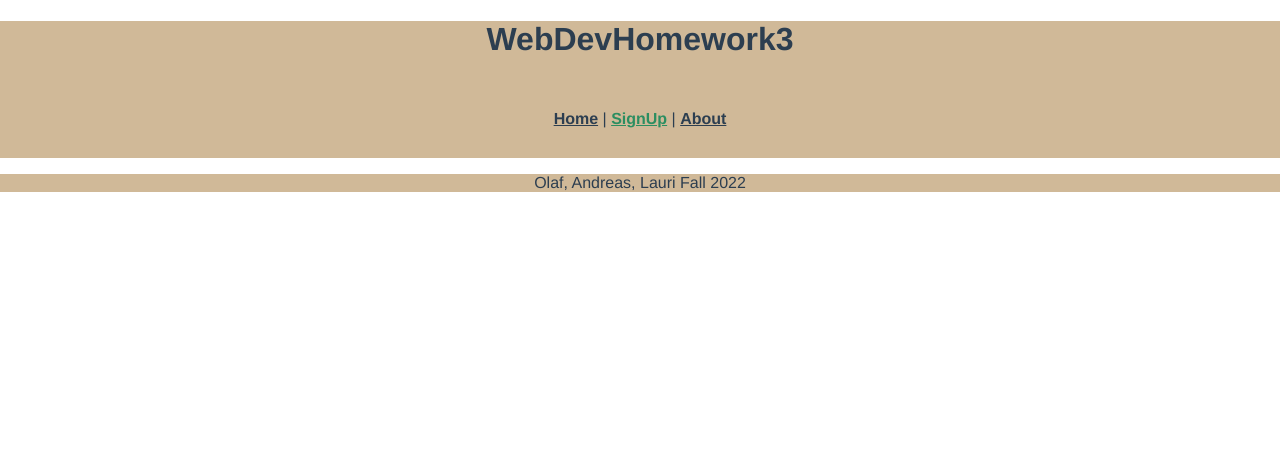
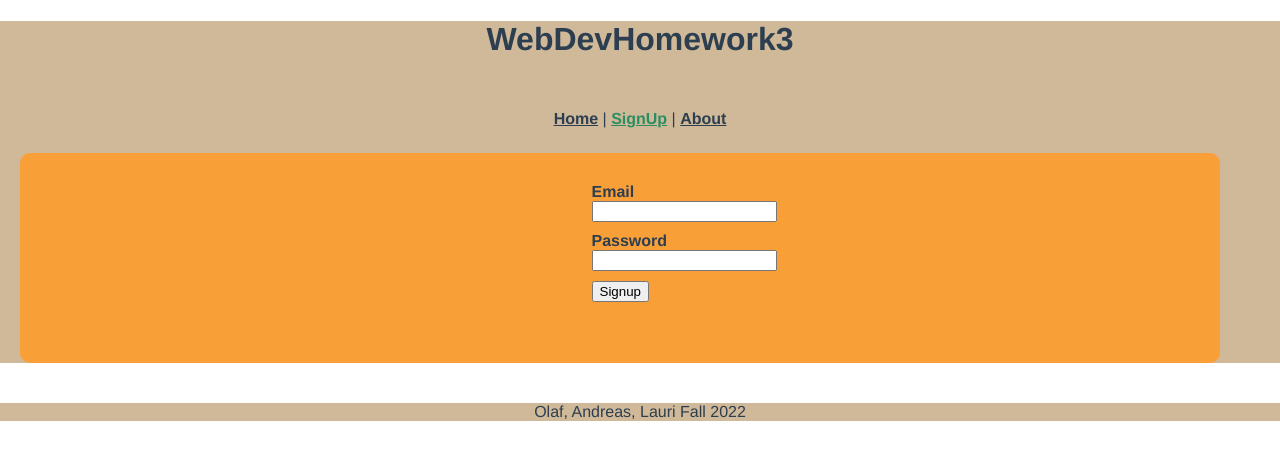
Before and after one commit to laurilind/webappdev-homework3, a Vue app: page /#/signup in a window 1280 px wide. Shown: the top 460 px of the page. Built offline with nearby package versions, Linux system fonts and the light colour scheme.

Commit message:
Created the signup page

```diff
--- /dev/null
+++ b/src/components/SignUpComponent.vue
@@ -0,0 +1,127 @@
+<template>
+    <div class="Signup">
+        <div class="post-element">
+            <div class="top">
+                <label for="email"><b>Email</b></label>
+                <input type="text" ref="email">
+            </div>
+            <div class="bottom">
+                <label for="password"><b>Password</b></label>
+                <input type="password"  ref="password">
+            </div>
+            <div class="signup-div">
+                <input type="button" value="Signup" @click="clicked">
+            </div>
+
+        </div>
+    </div>
+  </template>
+
+<script>
+
+
+export default {
+  name: 'SignUpComponent',
+
+  methods: {
+    clicked() {
+        let email = this.$refs.email.value;
+        let password = this.$refs.password.value;
+        var i = 0;
+        var lowerCaseLetters = 0;
+        var upperCaseLetters = 0;
+        var numbers = 0;
+        var firstIsUppercase = false;
+        var includes = false;
+
+        for (let j = 0; j < password.length; j++) {
+            var character = password.charAt(j);
+            if (!isNaN(character * 1)) {
+                numbers += 1;
+            }
+            else {
+                if (character == '_') {
+                    includes = true;
+                }
+                if (character == character.toUpperCase()) {
+                    if (j == 0) {
+                        firstIsUppercase = true;
+                    }
+                    upperCaseLetters += 1;
+                }
+                if (character == character.toLowerCase()){
+                    lowerCaseLetters += 1;
+                }
+            }
+        }
+
+        if (password.length < 8 || password.length > 14) {
+            window.alert("Password is not the correct length!")
+        }
+        else if (upperCaseLetters < 1) {
+            window.alert("Password has to contain at least one uppercase character!")
+        }
+        else if (lowerCaseLetters < 3) {
+            window.alert("Password has to contain more than two lowercase characters!")
+        }
+        else if (numbers < 1) {
+            window.alert("Password has to contain at least one numberic value!")
+        }
+        else if (!firstIsUppercase) {
+            window.alert("First character of the password should be an uppercase character!")
+        }
+        else if (!includes) {
+            window.alert("Password should include the character '_'!")
+        }
+        else {
+            this.$refs.email.value="";
+            this.$refs.password.value="";
+        }
+    }
+  }
+
+}
+</script>
+
+  <style scoped>
+  .Signup {
+        background-color: #d0b998;
+
+    }
+
+.post-element {
+   padding: 30px;
+}
+
+
+
+
+.top {
+    width: 5%;
+    margin: auto;
+}
+
+.bottom {
+    width: 5%;
+    margin: auto;
+    padding: 10px;
+}
+
+.signup-div {
+
+    width: 5%;
+    margin: auto;
+}
+.post-body {
+    margin: auto;
+    width: 50%;
+}
+
+h4 {
+    padding: 0, 0, 0, 0;
+}
+
+input {
+    padding: 0, 0, 0, 0;
+}
+</style>
--- a/src/views/SignUpView.vue
+++ b/src/views/SignUpView.vue
@@ -1,14 +1,16 @@
 <template>
   <div class="signup">
+    <SignUpComponentVue/>
   </div>
 </template>
 
 <script>
 // @ is an alias to /src
-
+import SignUpComponentVue from '@/components/SignUpComponent.vue';
 export default {
   name: 'SignUpView',
   components: {
+    SignUpComponentVue
   }
 }
 </script>
```
Also changed, not shown: 1 other file (tests, documents, lock files or other folders).
